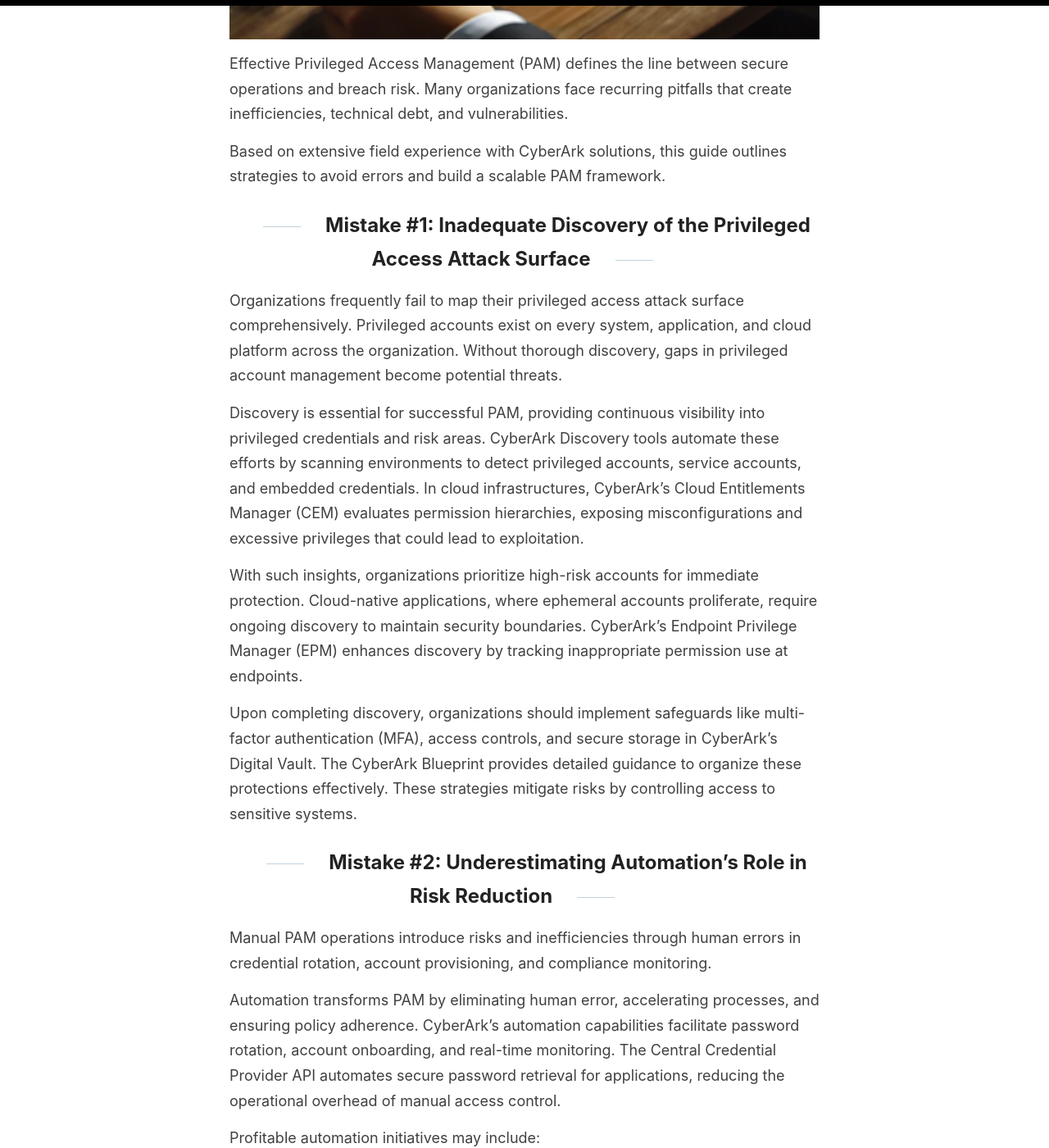
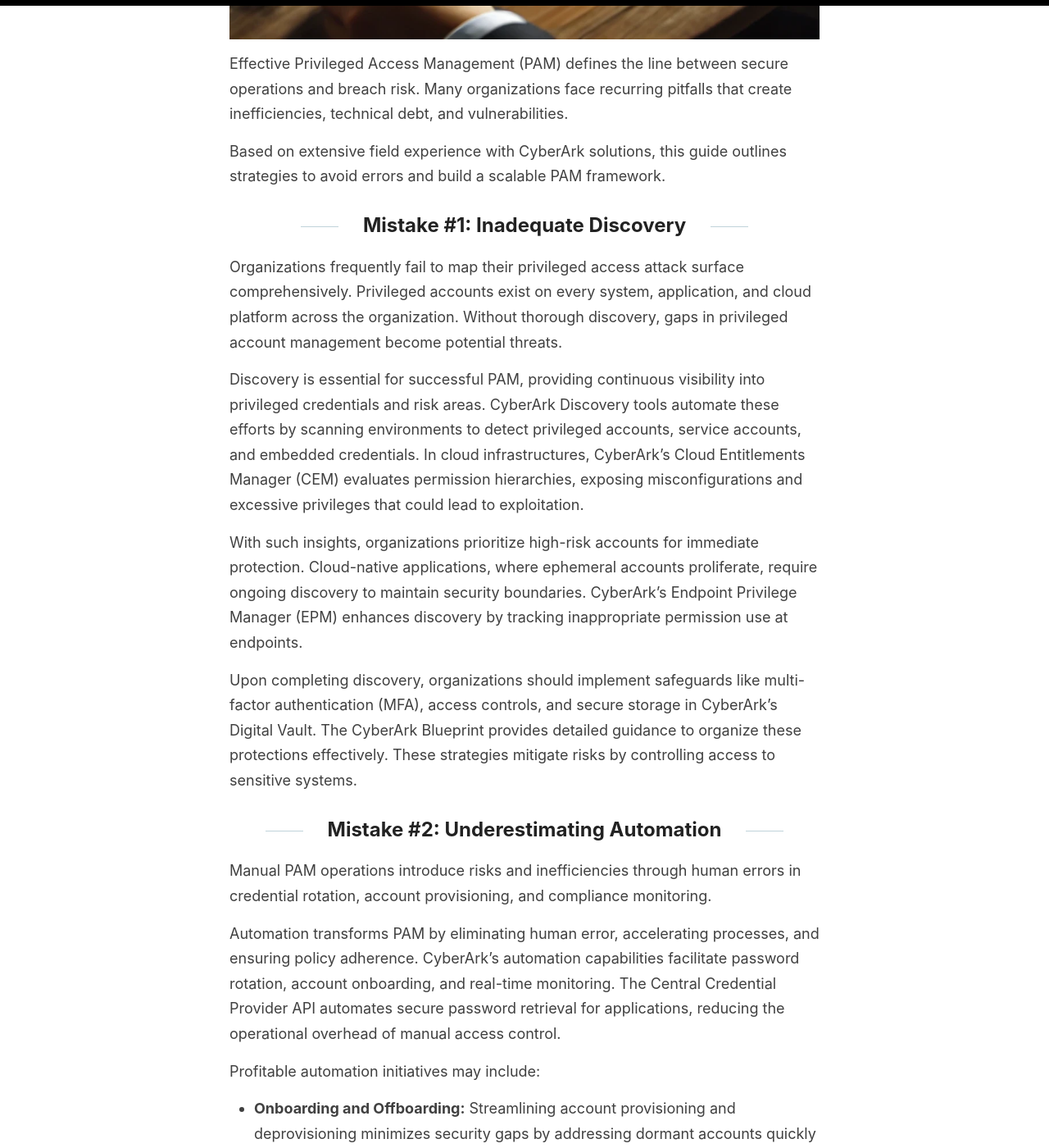
Before and after one commit to IAM-Jah/github.io, a Jekyll site: the page built from _posts/2025-02-01-doing-pam-right.md, in a window 1280 px wide and 1400 px high, scrolled down 1086 px. Shown: the whole window at 82% size. Built offline with Jekyll 4.4.1, drawn with Linux system fonts in a browser that asks for light colours; some of the changed text lies outside the part shown.

Commit message:
formatting updates

```diff
--- a/_posts/2025-2-21-doing-pam-right.md
+++ b/_posts/2025-02-01-doing-pam-right.md
@@ -12,7 +12,7 @@
 
 Based on extensive field experience with CyberArk solutions, this guide outlines strategies to avoid errors and build a scalable PAM framework.
 
-## Mistake #1: Inadequate Discovery of the Privileged Access Attack Surface
+## Mistake #1: Inadequate Discovery
 
 Organizations frequently fail to map their privileged access attack surface comprehensively. Privileged accounts exist on every system, application, and cloud platform across the organization. Without thorough discovery, gaps in privileged account management become potential threats.
 
@@ -22,7 +22,7 @@
 
 Upon completing discovery, organizations should implement safeguards like multi-factor authentication (MFA), access controls, and secure storage in CyberArk’s Digital Vault. The CyberArk Blueprint provides detailed guidance to organize these protections effectively. These strategies mitigate risks by controlling access to sensitive systems.
 
-## Mistake #2: Underestimating Automation’s Role in Risk Reduction
+## Mistake #2: Underestimating Automation
 
 Manual PAM operations introduce risks and inefficiencies through human errors in credential rotation, account provisioning, and compliance monitoring.
 
@@ -76,7 +76,7 @@
 
 Additionally, PAM integration with cloud platforms strengthens security by enforcing consistent policies across both on-premises and cloud environments. These integrations provide a unified view of privileged access, helping organizations maintain control and consistently apply privilege. This reduces errors, accelerates response times, and enhances compliance monitoring across diverse infrastructures.
 
-## Conclusion: Building a Resilient Privileged Access Strategy
+## Conclusion: Building a Resilient Strategy
 
 Privileged Access Management is an ongoing initiative. Sustained success requires a commitment to continuous improvement, automation, and adherence to best practices. By addressing common pitfalls, organizations safeguard sensitive assets and strengthen their security posture against evolving threats.
 
```
Also changed, not shown: other parts of _posts/2025-02-01-doing-pam-right.md (+2 -2 lines), _posts/2025-02-01-hello-world.md (renamed from _posts/2019-7-27-hello-world.md).
